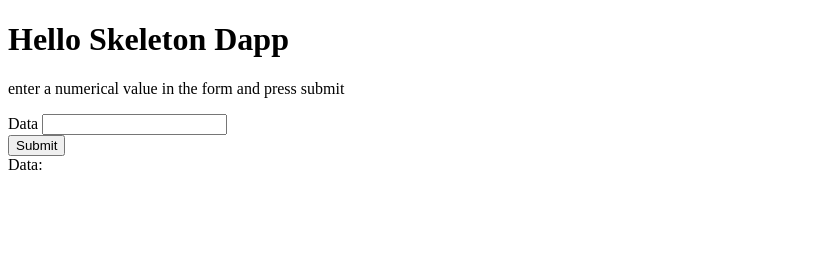
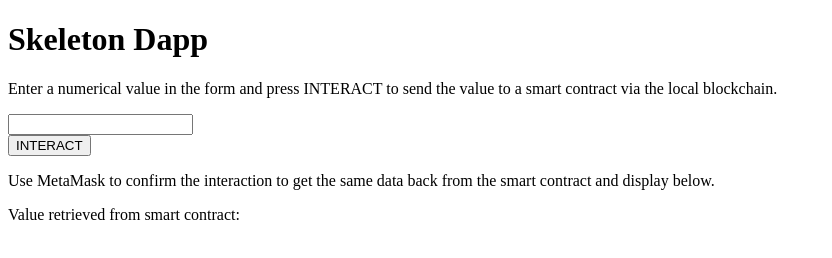
Before and after one commit to reganwillis/Skeleton-Dapp, a website built with webpack: page dist/index.html in a window 1280 px wide. Shown: the whole page, without its empty margins (0-832 px from the left). Built offline with nearby package versions, Linux system fonts and the light colour scheme; what web3 would draw is missing.

Commit message:
cleaned up UI

```diff
--- a/dist/index.html
+++ b/dist/index.html
@@ -5,17 +5,17 @@
     <title>Skeleton Dapp</title>
   </head>
   <body>
-    <h1>Hello Skeleton Dapp</h1>
-    <p>enter a numerical value in the form and press submit</p>
+    <h1>Skeleton Dapp</h1>
+    <p>Enter a numerical value in the form and press INTERACT to send the value to a smart contract via the local blockchain.</p>
     <form id='setData'>
         <div>
-              <label for='setDatainput'>Data</label>
               <input id='setDataInput' type='number'></input>
         </div>
-        <button type='submit'>Submit</button>
+        <button type='submit'>INTERACT</button>
     </form>
     <div>
-        Data: <span id='data'></span>
+        <p>Use MetaMask to confirm the interaction to get the same data back from the smart contract and display below.</p>
+        Value retrieved from smart contract: <span id='data'></span>
     </div>
     <script src="main.js"></script>
   </body>
```
